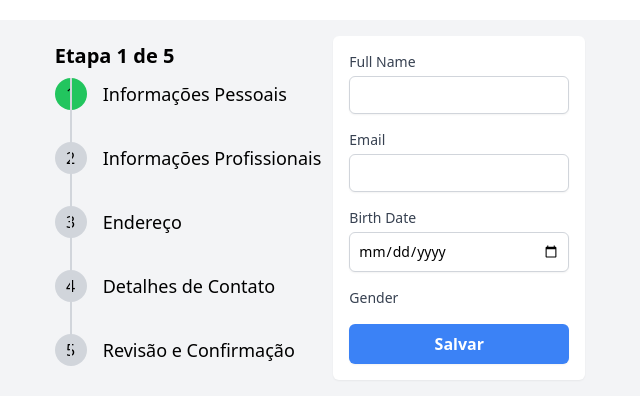
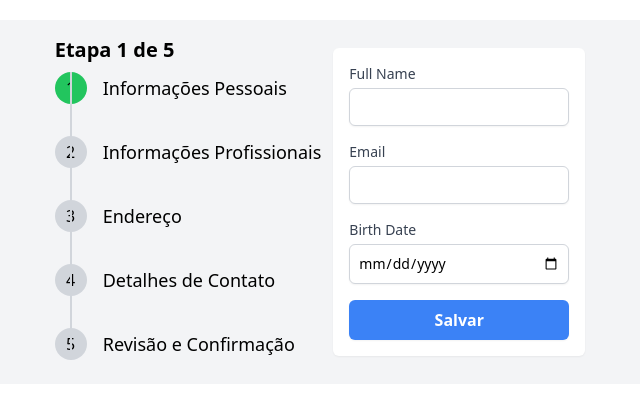
Before and after one commit to Ericsilvaa/app-react-ts-composition, a React (Vite) app: page / in a window 1280 px wide. Shown: the top 420 px of the page, without its empty margins (320-960 px from the left). Built offline with nearby package versions, Linux system fonts and the light colour scheme.

Commit message:
refactor: aplicando TextInput

```diff
--- a/src/Interview-questions/8-multi-steps-form/components/form/steps/PersonalInformation.tsx
+++ b/src/Interview-questions/8-multi-steps-form/components/form/steps/PersonalInformation.tsx
@@ -1,5 +1,6 @@
 import { SubmitHandler, useForm } from 'react-hook-form'
 import { useFormContext } from '../../../context/useFormContext'
+import TextInput from '../../input/TextInput'
 import { DataForm } from '../../types/TForm'
 
 type FormData = DataForm[`personal_information`]
@@ -8,6 +9,7 @@ const PersonalInformation = () => {
   const { setFieldValue, nextStep } = useFormContext()
 
   const { register, handleSubmit } = useForm<FormData>()
+
   const onSubmit: SubmitHandler<FormData> = (formData) => {
     console.log('data', formData)
     setFieldValue('personal_information', formData)
@@ -20,56 +22,22 @@ const PersonalInformation = () => {
       onSubmit={handleSubmit(onSubmit)}
       className='max-w-md mx-auto p-4 bg-white shadow-sm rounded-md'
     >
-      <div className='mb-4'>
-        <label
-          htmlFor='fullName'
-          className='block text-sm font-medium text-gray-700'
-        >
-          Full Name
-        </label>
-        <input
-          type='text'
-          id='fullName'
-          className='mt-1 p-2 block w-full border border-gray-300 rounded-md shadow-sm focus:outline-none focus:ring-blue-500 focus:border-blue-500 sm:text-sm'
-          {...register('fullName')}
-        />
-      </div>
-      <div className='mb-4'>
-        <label
-          htmlFor='email'
-          className='block text-sm font-medium text-gray-700'
-        >
-          Email
-        </label>
-        <input
-          type='email'
-          id='email'
-          className='mt-1 p-2 block w-full border border-gray-300 rounded-md shadow-sm focus:outline-none focus:ring-blue-500 focus:border-blue-500 sm:text-sm'
-          {...register('email')}
-        />
-      </div>
-      <div className='mb-4'>
-        <label
-          htmlFor='birthDate'
-          className='block text-sm font-medium text-gray-700'
-        >
-          Birth Date
-        </label>
-        <input
-          type='date'
-          id='birthDate'
-          className='mt-1 p-2 block w-full border border-gray-300 rounded-md shadow-sm focus:outline-none focus:ring-blue-500 focus:border-blue-500 sm:text-sm'
-          {...register('birthDate')}
-        />
-      </div>
-      <div className='mb-4'>
-        <label
+      <TextInput id='fullName' label='Full Name' {...register('fullName')} />
+      <TextInput id='email' label='Email' {...register('email')} />
+      <TextInput
+        id='birthDate'
+        type='date'
+        label='Birth Date'
+        {...register('birthDate')}
+      />
+      {/* <div className='mb-4'> */}
+      {/* <label
           htmlFor='gender'
           className='block text-sm font-medium text-gray-700'
         >
           Gender
-        </label>
-        {/* <select
+        </label> */}
+      {/* <select
           id='gender'
           name='gender'
           value={data.personal_information?.gender}
@@ -80,7 +48,7 @@ const PersonalInformation = () => {
           <option value='female'>Female</option>
           <option value='other'>Other</option>
         </select> */}
-      </div>
+      {/* </div> */}
       <button
         type='submit'
         className='w-full py-2 px-4 bg-blue-500 text-white font-semibold rounded-md shadow-sm hover:bg-blue-700 focus:outline-none focus:ring-2 focus:ring-offset-2 focus:ring-blue-500'
--- a/src/Interview-questions/8-multi-steps-form/components/form/steps/ProfessionInformation.tsx
+++ b/src/Interview-questions/8-multi-steps-form/components/form/steps/ProfessionInformation.tsx
@@ -1,5 +1,6 @@
 import { SubmitHandler, useForm } from 'react-hook-form'
 import { useFormContext } from '../../../context/useFormContext'
+import TextInput from '../../input/TextInput'
 import { DataForm } from '../../types/TForm'
 type FormData = DataForm[`profession_information`]
 
@@ -25,62 +26,23 @@ const ProfessionInformation = () => {
       onSubmit={handleSubmit(onSubmit)}
       className='max-w-md mx-auto p-4 bg-white shadow-md rounded-md'
     >
-      <div className='mb-4'>
-        <label
-          htmlFor='occupation'
-          className='block text-sm font-medium text-gray-700'
-        >
-          Occupation
-        </label>
-        <input
-          type='text'
+      <TextInput
         id='occupation'
+        label='Occupation'
         {...register('occupation')}
-          className='mt-1 p-2 block w-full border border-gray-300 rounded-md shadow-sm focus:outline-none focus:ring-blue-500 focus:border-blue-500 sm:text-sm'
       />
-      </div>
-      <div className='mb-4'>
-        <label
-          htmlFor='company'
-          className='block text-sm font-medium text-gray-700'
-        >
-          Company
-        </label>
-        <input
-          type='text'
+      <TextInput
         id='companyName'
+        label='Company'
         {...register('companyName')}
-          className='mt-1 p-2 block w-full border border-gray-300 rounded-md shadow-sm focus:outline-none focus:ring-blue-500 focus:border-blue-500 sm:text-sm'
       />
-      </div>
-      <div className='mb-4'>
-        <label
-          htmlFor='yearsOfExperience'
-          className='block text-sm font-medium text-gray-700'
-        >
-          Years of Experience
-        </label>
-        <input
-          type='number'
+      <TextInput
         id='yearsOfExperience'
+        label='Years of Experience'
         {...register('yearsOfExperience')}
-          className='mt-1 p-2 block w-full border border-gray-300 rounded-md shadow-sm focus:outline-none focus:ring-blue-500 focus:border-blue-500 sm:text-sm'
       />
-      </div>
-      <div className='mb-4'>
-        <label
-          htmlFor='skills'
-          className='block text-sm font-medium text-gray-700'
-        >
-          Skills
-        </label>
-        <input
-          type='text'
-          id='skills'
-          {...register('skills')}
-          className='mt-1 p-2 block w-full border border-gray-300 rounded-md shadow-sm focus:outline-none focus:ring-blue-500 focus:border-blue-500 sm:text-sm'
-        />
-      </div>
+      <TextInput id='skills' label='Skills' {...register('skills')} />
+
       <button
         type='submit'
         className='w-full py-2 px-4 bg-blue-500 text-white font-semibold rounded-md shadow-sm hover:bg-blue-700 focus:outline-none focus:ring-2 focus:ring-offset-2 focus:ring-blue-500'
```
Lines whose indentation alone changed are shown as unchanged.
